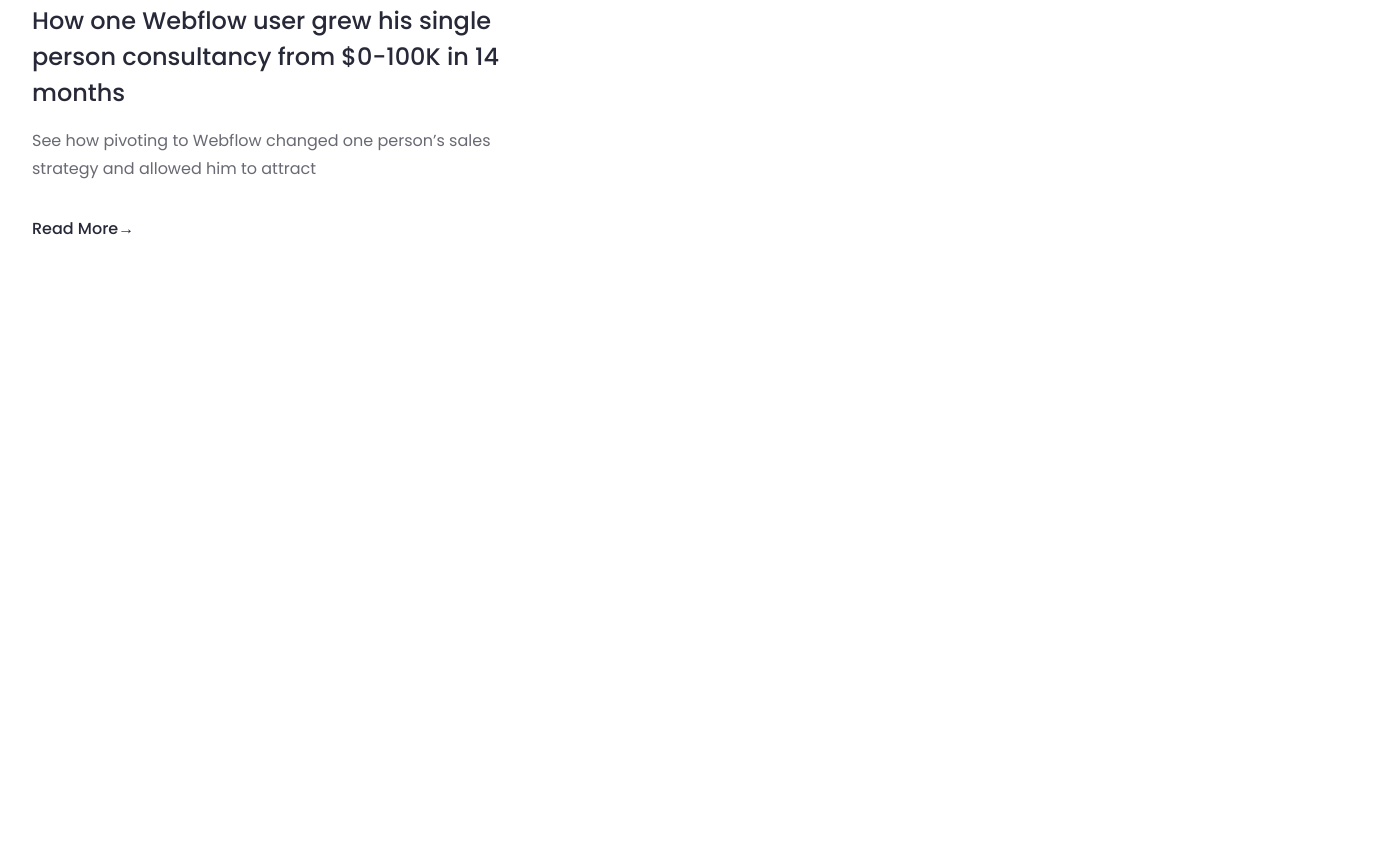
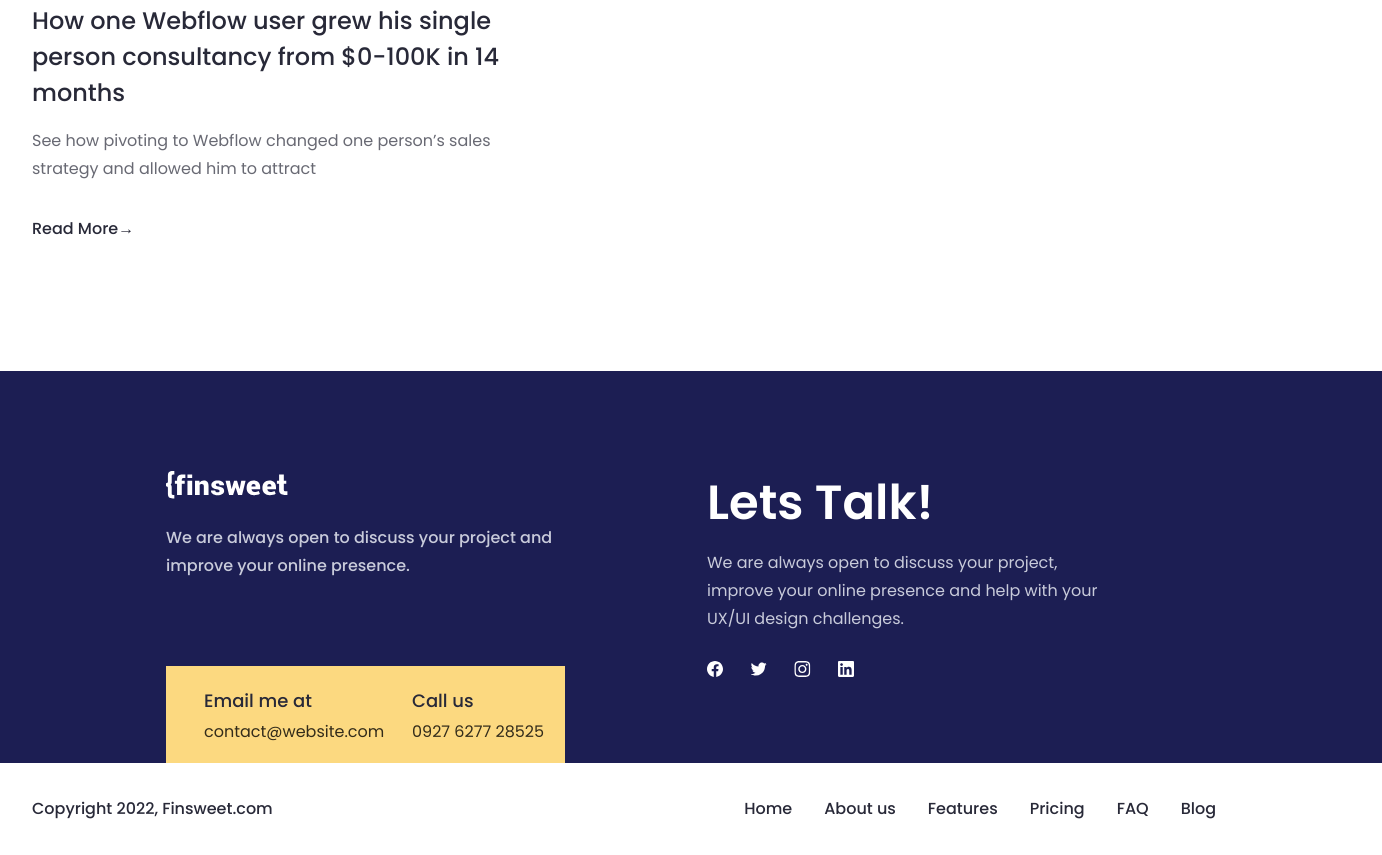
Before and after one commit to skolssik/project4_content, a plain HTML site: page index.html in a window 1280 px wide. Shown: the part 7271-8126 px from the top of the page, 1382 px wide, since content can reach past the window. Before the commit the page ends 7673 px from the top, so only its background shows below. Drawn offline with Linux system fonts and the light colour scheme.

Commit message:
footer project4

```diff
--- a/css/style.css
+++ b/css/style.css
@@ -937,9 +937,103 @@ table {
     font-weight: 500;
     line-height: 175%;
 }
+footer{
+    background-color: #1C1E53;
+    display: grid;
+    grid-template-columns: 399px 406px;
+    column-gap: 142px;
+    padding-left: 166px;
+    padding-top: 100px;
+}
+
+footer .first-item .logos p{
+    font-family: "Poppins";
+    font-size: 16px;
+    font-weight: 500;
+    line-height: 175%;
+    color: rgba(244, 246, 252, 0.8);
+    padding-top: 22px;
+    padding-bottom: 86px;
+}
+
+footer .first-item .border1 {
+    display: grid;
+    grid-template-columns: 181px 133px;
+    column-gap: 27px;
+    border: 1px solid #FCD980;
+    background-color: #FCD980;
+    padding: 18px 137px 16px 37px;
+}
+footer .first-item .border1 p{
+    font-family: "Poppins";
+    font-size: 18px;
+    font-weight: 500;
+    line-height: 178%;
+    color: #282938;
+}
+footer .first-item .border1 a{
+    text-decoration: none;
+    font-family: "Poppins";
+    font-size: 16px;
+    line-height: 175%;
+    color: rgba(0, 0, 0, 0.8);
+}
+footer .second-item h3{
+    color: #FFF;
+    font-family: "Poppins";
+    font-size: 48px;
+    font-weight: 600;
+    line-height: 133%;
+    margin-bottom: 14px;
+}
+footer .second-item p{
+    font-family: "Poppins";
+    font-size: 16px;
+    font-weight: 400;
+    line-height: 175%;
+    color: rgba(244, 246, 252, 0.8);
+    margin-bottom: 28px;
+}
+footer .second-item .soc-links{
+    display: flex;
+    list-style-type: none;
+    align-items: center;
+}
+footer .second-item .soc-links li{
+    margin-right: 27px;
+}
+.container-last header .menu ul{
+    display: flex;
+
+}
+.container-last header .logo{
+    font-family: "Poppins";
+    font-size: 16px;
+    font-weight: 500;
+    line-height: 175%;
+    color: #282938;
+}
+.container-last header .menu ul li a{
+    font-family: "Poppins";
+    color: #282938;
+    font-size: 16px;
+    text-decoration: none;
+    font-weight: 500;
+    line-height: 175%;
+    transition: 1s;
+}
 
 
 
+.container-last header .menu ul li {
+    margin-right: 32px;
+}
+.container-last header {
+    height: 92px;
+    display: flex;
+    justify-content: space-between;
+    align-items: center;
+}
 
 
 @media screen and (max-width: 1300px){
@@ -1019,6 +1113,11 @@ table {
         grid-template-columns: 40% 40%;
         column-gap: 20%;
         margin: 0;
+    }
+    footer .first-item{
+        grid-template-columns: 2fr 1fr;
+        column-gap: 20px;
+        row-gap: 20px;
     }
 }
 
@@ -1145,7 +1244,20 @@ table {
         max-width: 100%;
         align-items: center;
     }
+    footer .first-item .second-item{
+        grid-template-columns: 1fr;
+        grid-row: 1fr 1fr;
+        row-gap: 80px;
+        width: 100%;
+        align-items: center;}
 
+    footer .first-item p{
+        width: 80%;
+    }
+
+    footer .second-item p{
+        width: 50%;
+    }
 }
 
 @media screen and (max-width: 768px){
@@ -1258,6 +1370,23 @@ table {
     .container-blog .blog-info .bloger h3{
         font-size: 32px;
 }
+footer{
+    grid-template-columns: 1fr;
+    grid-template-rows: 1fr;
+    width: 80%;
+}
+footer .first-item .border1{
+    width: 50%;
+    grid-template-columns: 1fr;
+    grid-template-rows: 1fr;
+
+}
+
+/*footer .second-item {
+    grid-template-columns: 1fr;
+    grid-template-rows: 1fr;
+    width: 60%;
+}*/
 }
 @media screen and (max-width: 425px){
     .container-first .head-content .left-content h1{
--- a/index.html
+++ b/index.html
@@ -319,18 +319,61 @@
             </div>
         </section>
         <footer class="container-footer center">
+            <div class="first-item">
             <div class="logos">
                 <img src="images/logo.svg" alt="logo">
+            <p>We are always open to discuss your
+                project and improve your online presence.</p>
             </div>
-
-
-
-
-
+            <div class="border1">
+                <div class="border-first">
+                <p>Email me at</p>
+                <a href="mailto:email@email.com"> contact@website.com </a>
+            </div>
+            <div class="border-second">
+                <p>Call us</p>
+                <a href="tel:0701231234">0927 6277 28525</a>
+            </div>
+            </div>
+        </div>
+        <div class="second-item">
+            <h3>Lets Talk!</h3>
+            <p>We are always open to discuss your project,
+                improve your online presence and
+                help with your UX/UI design challenges.</p>
+                <ul class="soc-links">
+                    <li>
+                        <a href="#"><img src="images/Soc4.svg" alt="soc1"></a>
+                    </li>
+                    <li>
+                        <a href="#"><img src="images/Soc3.svg" alt="soc2"></a>
+                    </li>
+                    <li>
+                        <a href="#"><img src="images/Soc2.svg" alt="soc3"></a>
+                    </li>
+                    <li>
+                        <a href="#"><img src="images/Soc1.svg" alt="soc4"></a>
+                    </li>
+                </ul>
+        </div>
         </footer>
-
-
-
+        <section class="container-last">
+        <header class="center">
+            <div class="logo">
+                <p>Copyright 2022, Finsweet.com</p>
+            </div>
+            <nav class="menu">
+                <ul>
+                    <li class="first-link"><a href="#">Home</a></li>
+                    <li><a href="#">About us</a></li>
+                    <li><a href="#">Features</a></li>
+                    <li><a href="#">Pricing</a></li>
+                    <li><a href="#">FAQ</a></li>
+                    <li><a href="#">Blog</a></li>
+                </ul>
+            </nav>
+        </header>
+    </section>
     </div>
     <script src="wow.min.js"></script>
     <script src="main.js"></script>
```
Also changed, not shown: images/Soc1.svg (added), images/Soc2.svg (added), images/Soc3.svg (added), images/Soc4.svg (added).
